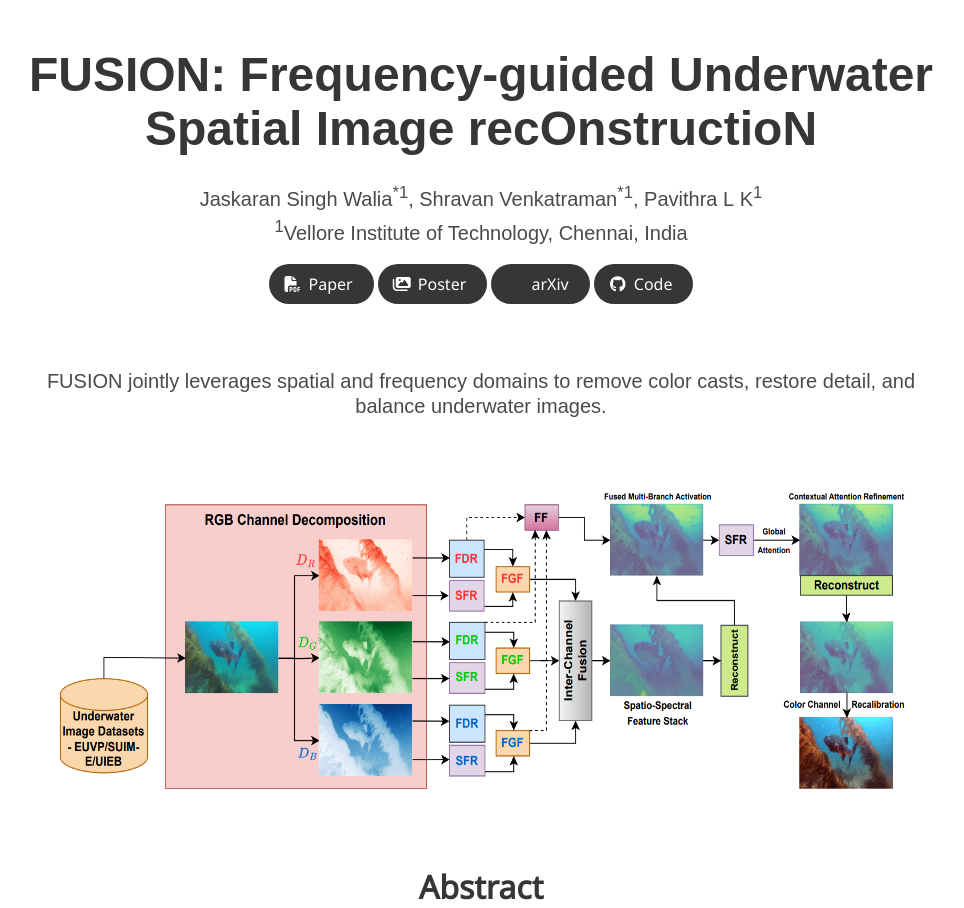
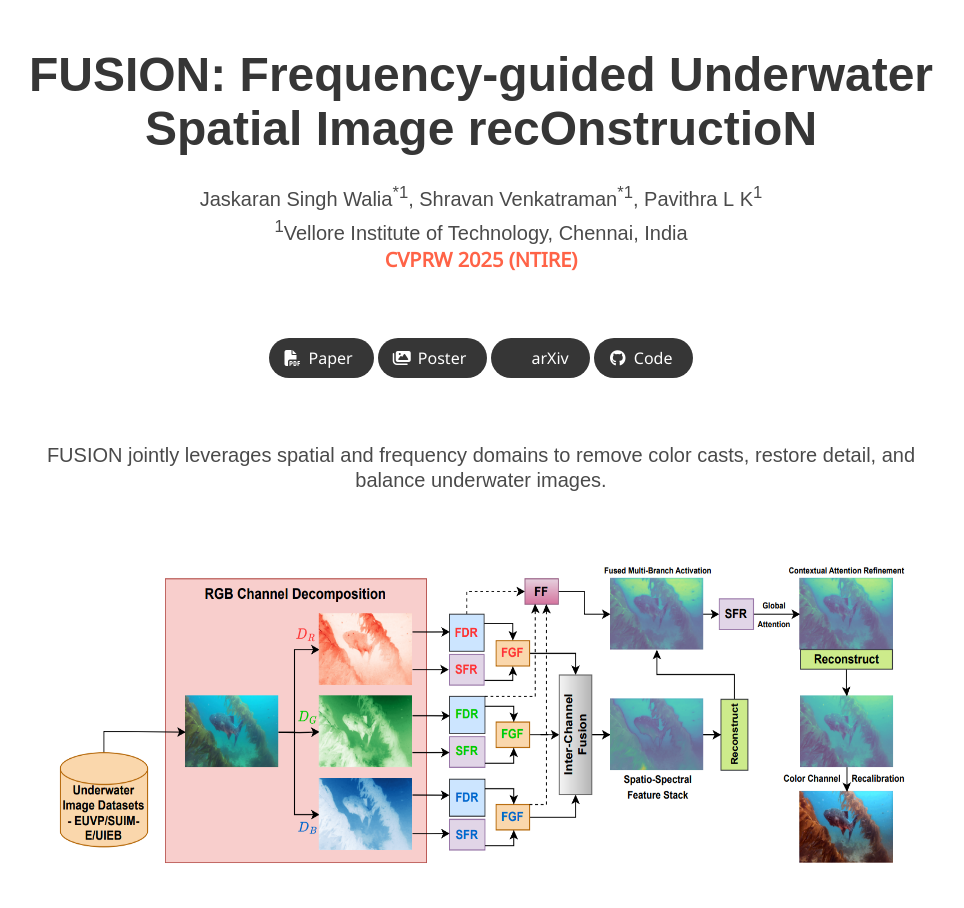
Before and after one commit to shravan-18/FUSION, a plain HTML site: page index.html in a window 1280 px wide. Shown: the top 908 px of the page, without its empty margins (159-1123 px from the left). Drawn offline with nearby package versions, Linux system fonts and the light colour scheme; some icons are missing; a web font is replaced by a local one.

Commit message:
Added venue

```diff
--- a/index.html
+++ b/index.html
@@ -53,9 +53,9 @@
           <div class="is-size-5 publication-authors">
             <span class="author-block"><sup>1</sup>Vellore Institute of Technology, Chennai, India</span>
           </div>
-          <!-- <h2 class="subtitle has-text-centered">
-            <b style="color:tomato;">Under Review</b><br><br>
-          </h2> -->
+          <h2 class="subtitle has-text-centered">
+            <b style="color:tomato;">CVPRW 2025 (NTIRE)</b><br><br>
+          </h2>
           <div class="column has-text-centered">
             <div class="publication-links">
               <!-- PDF Link. -->
```
